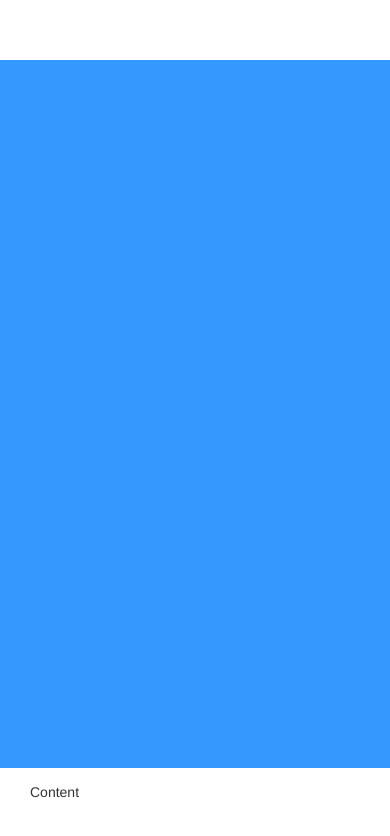
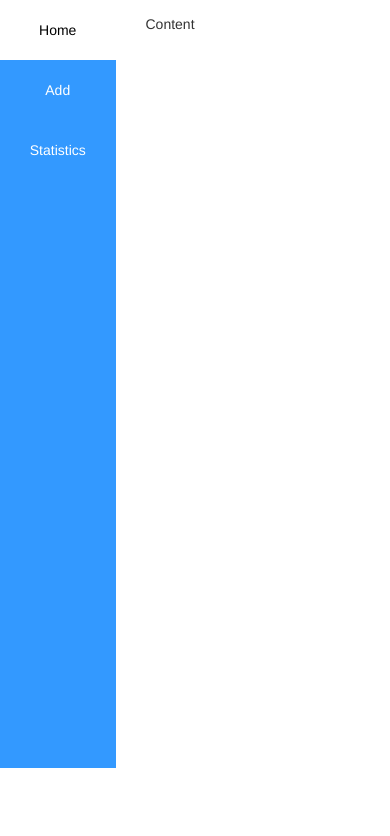
Before and after one commit to Svetuli-s-Organization/Finance-Manager, an Angular app: page / in a window 390 px wide. Shown: the top 836 px of the page. Built offline with nearby package versions, Linux system fonts and the light colour scheme.

Commit message:
Changed breakpoint for the sidebar and the main content.

```diff
--- a/src/app/app.component.html
+++ b/src/app/app.component.html
@@ -1,12 +1,12 @@
 <div id="page-wrapper" class="container-fluid">
   <div id="main-row" class="row">
-    <ul id="side-nav" class="nav nav-pills nav-stacked col-lg-1">
+    <ul id="side-nav" class="nav nav-pills nav-stacked col-xs-1">
       <li role="presentation" class="active" (click)="setActive(navHome, [navAdd, navStatistics])" #navHome><a routerLink="/">Home</a></li>
       <li role="presentation" (click)="setActive(navAdd, [navHome, navStatistics])" #navAdd><a routerLink="/add" >Add</a></li>
       <li role="presentation" (click)="setActive(navStatistics, [navHome, navAdd])" #navStatistics><a routerLink="/statistics">Statistics</a></li>
     </ul>
 
-    <div id="main-content" class="col-lg-11">
+    <div id="main-content" class="col-xs-11">
       <router-outlet></router-outlet>
     </div>
   </div>
```
